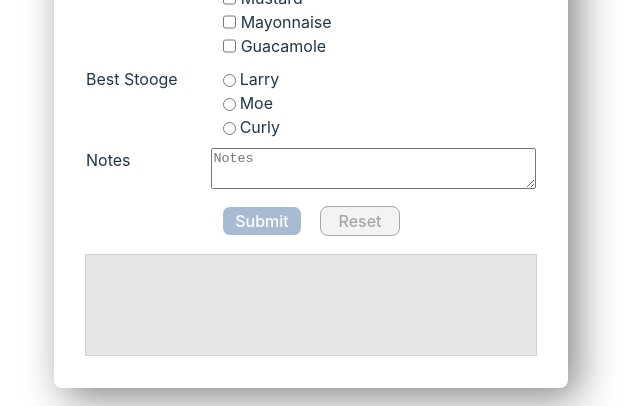
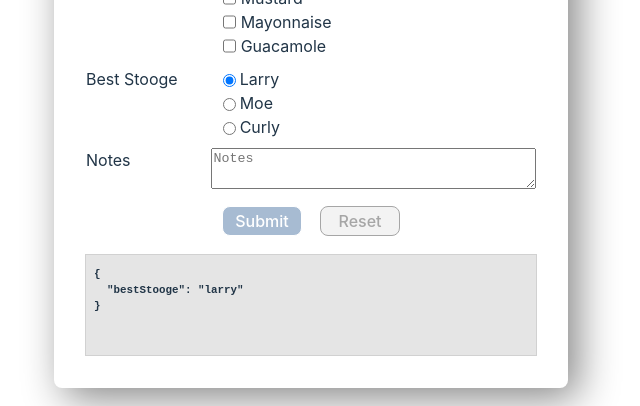
Before and after one commit to kevinbrane/Mastering-Forms-in-React, a React (Vite) app: page / in a window 1280 px wide. Shown: the part 325-731 px from the top of the page, without its empty margins (329-969 px from the left). Built offline with nearby package versions, Linux system fonts and the light colour scheme.

Commit message:
DataObcject component fixed

```diff
--- /dev/null
+++ b/src/Components/DataObject.jsx
@@ -0,0 +1,23 @@
+import React from 'react';
+import '../Styles/DataObject.css';
+
+const DataObject = ({ formDataDisplay }) => {
+  formDataDisplay = Object.entries(formDataDisplay)
+    .filter(([key, value]) => value !== '' && value !== [] && value !== false && value !== null)
+    .reduce((newObj, [key, value]) => {
+      newObj[key] = value;
+      return newObj;
+    }, {});
+
+  return (
+    <div className='object-container'>
+      <pre>
+        {formDataDisplay && Object.keys(formDataDisplay).length === 0
+          ? ''
+          : JSON.stringify(formDataDisplay, null, 2)}
+      </pre>
+    </div>
+  );
+};
+
+export default DataObject;
--- a/src/Components/Form.jsx
+++ b/src/Components/Form.jsx
@@ -1,12 +1,12 @@
-import React from 'react';
-import { useForm, useFormState } from 'react-hook-form';
-import  { useState, useEffect } from 'react';
+import React, { useEffect } from 'react';
+import { useForm } from 'react-hook-form';
+import { useState } from 'react';
 import '../Styles/Form.css';
+import DataObject from './DataObject';
 
 const Form = () => {
-
     const isInvalidCharacter = (value) => {
-        const regex = /[!@#$%^&*()_+={}|[\]\\:';"<>?,./~]/;
+        const regex = /[!@#$%^&*()_+={}ç|[\]\\:';"<>?,./~]/;
         return regex.test(value);
     };
 
@@ -17,45 +17,44 @@ const Form = () => {
         employed: false,
         favoriteColor: '',
         sauces: '',
-        bestStooge: '',
+        bestStooge: 'Larry',
         notes: '',
     }
 
-    const { register, handleSubmit, reset, formState: {isDirty, dirtyFields} } = useForm();
-    const [formData, setFormData] = useState(initialFormValues);
+    const { register, handleSubmit, reset, formState: {isDirty}, watch } = useForm({
+        defaultValues: initialFormValues,
+    });
+
     const [formSubmitted, setFormSubmitted] = useState(false);
     const [isReset, setIsReset] = useState(false);
 
-    const isFormModified = Object.keys(dirtyFields).some(
-        field => formData[field] !== initialFormValues[field]
-    );
+    const watchAllFields = watch();
 
     const onSubmit = (data) => {
-        setFormData(data);
+        setFormSubmitted(true);
         setIsReset(false);
-        setFormSubmitted(true);
     }
 
     const handleReset = () => {
         reset(initialFormValues);
-        setFormData(initialFormValues);
-        setIsReset(true); // Indicates that it's a reset
-        setFormSubmitted(false); // Set formSubmitted back to false
+        setIsReset(true);
+        setFormSubmitted(false);
     }
 
-    let formDataDisplay = Object.entries(formData)
-    .filter(([key, value]) => value !== '' && value !== [] && value !== false && value !== null)
+    let formDataDisplay = Object.entries(watchAllFields)
+    .filter(([key, value]) => value !== '' && value !== [] && value !== null)
     .reduce((newObj, [key, value]) => {
         newObj[key] = value;
         return newObj;
     }, {});
 
     useEffect(() => {
-        if (formSubmitted && !isReset) {
-            alert(Object.keys(formDataDisplay).length === 0 ? '' : JSON.stringify(formDataDisplay, null, 2));
-            setFormSubmitted(false); // formSubmitted is set back to false
+        if(formSubmitted && !isReset) {
+            alert(JSON.stringify(formDataDisplay, null, 2));
+            setFormSubmitted(false);
         }
-    }, [formData, formSubmitted, isReset]);
+    }, [formSubmitted, isReset, formDataDisplay]);
+
 
     return (
         <>
@@ -64,11 +63,11 @@ const Form = () => {
                     <form onSubmit={handleSubmit(onSubmit)}>
                         <div>
                             <label htmlFor="">First Name</label>
-                            <input type="text" placeholder='First Name' pattern='[A-Za-z\s]*' className={isInvalidCharacter(formData.firstName) ? "invalid-input" : ""} {...register('firstName')} />
+                            <input type="text" placeholder='First Name' pattern='[A-Za-z\s]*' className={isInvalidCharacter(watchAllFields.firstName) ? "invalid-input" : ""} {...register('firstName')} />
                         </div>
                         <div>
                             <label htmlFor="">Last Name</label>
-                            <input type="text" placeholder='Last Name' pattern='[A-Za-z\s]*' className={isInvalidCharacter(formData.lastName) ? "invalid-input" : ""} {...register('lastName')} />
+                            <input type="text" placeholder='Last Name' pattern='[A-Za-z\s]*' className={isInvalidCharacter(watchAllFields.lastName) ? "invalid-input" : ""} {...register('lastName')} />
                         </div>
                         <div>
                             <label htmlFor="">Age</label>
@@ -82,11 +81,11 @@ const Form = () => {
                             <label htmlFor="">Favorite Color</label>
                             <select name="" id="" {...register('favoriteColor')}>
                                 <option value=""></option>
-                                <option value="black" >Black</option>
-                                <option value="red" >Red</option>
-                                <option value="white" >White</option>
-                                <option value="green" >Green</option>
-                                <option value="gray" >Gray</option>
+                                <option value="#000000" >Black</option>
+                                <option value="#FF2D00" >Red</option>
+                                <option value="#FFFFFF" >White</option>
+                                <option value="#00ff00" >Green</option>
+                                <option value="#959595" >Gray</option>
                             </select>
                         </div>
                         <div className='sauces-container'>
@@ -114,7 +113,7 @@ const Form = () => {
                             <label htmlFor="">Best Stooge</label>
                             <div className='bestStooge-sub-container'>
                                 <div className='stooge'>
-                                    <input type="radio" value='larry' {...register('bestStooge')} />
+                                    <input type="radio" value='larry' {...register('bestStooge')} defaultChecked />
                                     <label htmlFor="">Larry</label>
                                 </div>
                                 <div className='stooge'>
@@ -132,16 +131,12 @@ const Form = () => {
                             <textarea name="" id="" cols="30" rows="10" placeholder='Notes' className='notes' maxLength="100" {...register('notes')}></textarea>
                         </div>
                         <div className='buttons-container'>
-                            <button type="submit" className='submit-button'  disabled={!isDirty}>Submit</button>
-                            <button type='reset' className='reset-button' onClick={handleReset}  disabled={!isDirty}>Reset</button>
+                            <button type="submit" className='submit-button' disabled={!isDirty}>Submit</button>
+                            <button type='reset' className='reset-button' onClick={handleReset} disabled={!isDirty}>Reset</button>
                         </div>
                     </form>
                 </div>
-                <div className='object-container'>
-                    <pre>
-                        {Object.keys(formDataDisplay).length === 0 ? '' : JSON.stringify(formDataDisplay, null, 2)}
-                    </pre>
-                </div>
+                <DataObject formDataDisplay={{...initialFormValues, ...formDataDisplay}} />
             </div>
         </>
     );
--- /dev/null
+++ b/src/Styles/DataObject.css
@@ -0,0 +1,20 @@
+.object-container{
+    margin-top: 10px;
+    background-color: #e5e5e5;
+    border: 1px solid;
+    border-color: #d1d1d1;
+    min-height: 100px;
+    width: 100%;
+}
+
+.object-container > pre {
+    display: flex;
+    justify-content: flex-start;
+    text-align: left;
+    margin-left: 8px;
+    margin-right: 8px;
+    font-size: smaller;
+    font-weight: 600;
+    word-break: break-all;
+    white-space: pre-wrap;
+}
--- a/src/Styles/Form.css
+++ b/src/Styles/Form.css
@@ -115,21 +115,3 @@ div > select {
     background-color: #f3f3f3;
     border: 1px solid;
 }
-
-.object-container{
-    margin-top: 10px;
-    background-color: #e5e5e5;
-    border: 1px solid;
-    border-color: #d1d1d1;
-    min-height: 100px;
-    width: 100%;
-}
-
-.object-container > pre {
-    display: flex;
-    justify-content: flex-start;
-    text-align: left;
-    margin-left: 8px;
-    font-size: smaller;
-    font-weight: 600;
-}
```
Also changed, not shown: src/App.jsx (+7 -6 lines).
